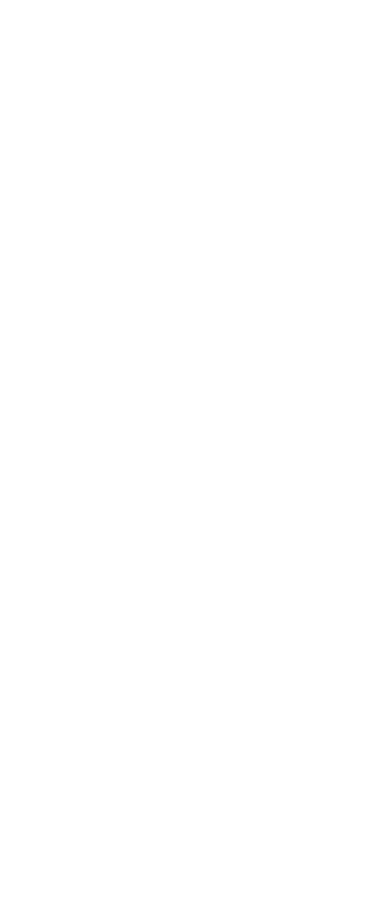
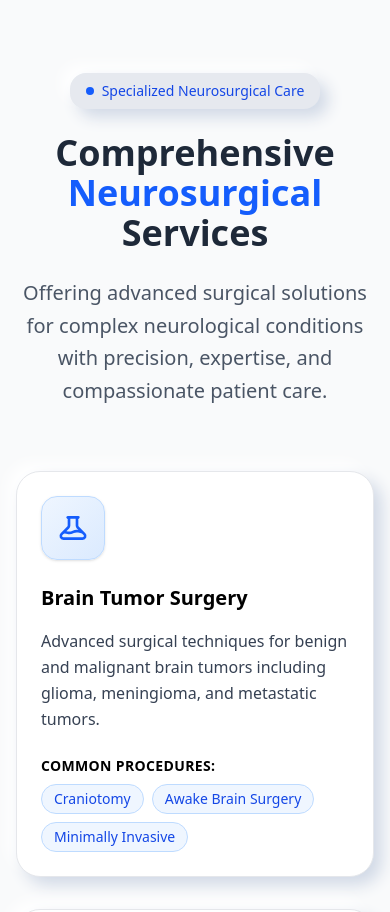
Before and after one commit to mdashraful24/dr-mak-client, a React (Vite) app: page / in a window 390 px wide. Shown: the part 1040-1952 px from the top of the page. Before the commit the page ends 1033 px from the top, so only its background shows below. Built offline with nearby package versions, Linux system fonts and the light colour scheme.

Commit message:
added services overview section

```diff
--- a/src/components/home/ServicesOverview.jsx
+++ b/src/components/home/ServicesOverview.jsx
@@ -1,7 +1,152 @@
 const ServicesOverview = () => {
+    const services = [
+        {
+            icon: (
+                <svg className="w-8 h-8" fill="none" stroke="currentColor" viewBox="0 0 24 24">
+                    <path strokeLinecap="round" strokeLinejoin="round" strokeWidth={2} d="M19.428 15.428a2 2 0 00-1.022-.547l-2.387-.477a6 6 0 00-3.86.517l-.318.158a6 6 0 01-3.86.517L6.05 15.21a2 2 0 00-1.806.547M8 4h8l-1 1v5.172a2 2 0 00.586 1.414l5 5c1.26 1.26.367 3.414-1.415 3.414H4.828c-1.782 0-2.674-2.154-1.414-3.414l5-5A2 2 0 009 10.172V5L8 4z" />
+                </svg>
+            ),
+            title: "Brain Tumor Surgery",
+            description: "Advanced surgical techniques for benign and malignant brain tumors including glioma, meningioma, and metastatic tumors.",
+            procedures: ["Craniotomy", "Awake Brain Surgery", "Minimally Invasive"]
+        },
+        {
+            icon: (
+                <svg className="w-8 h-8" fill="none" stroke="currentColor" viewBox="0 0 24 24">
+                    <path strokeLinecap="round" strokeLinejoin="round" strokeWidth={2} d="M4 5a1 1 0 011-1h14a1 1 0 011 1v2a1 1 0 01-1 1H5a1 1 0 01-1-1V5zM4 13a1 1 0 011-1h6a1 1 0 011 1v6a1 1 0 01-1 1H5a1 1 0 01-1-1v-6zM16 13a1 1 0 011-1h2a1 1 0 011 1v6a1 1 0 01-1 1h-2a1 1 0 01-1-1v-6z" />
+                </svg>
+            ),
+            title: "Spinal Surgery",
+            description: "Comprehensive spine care including disc herniation, spinal stenosis, deformities, and spinal cord tumors.",
+            procedures: ["Microdiscectomy", "Spinal Fusion", "Laminectomy"]
+        },
+        {
+            icon: (
+                <svg className="w-8 h-8" fill="none" stroke="currentColor" viewBox="0 0 24 24">
+                    <path strokeLinecap="round" strokeLinejoin="round" strokeWidth={2} d="M13 10V3L4 14h7v7l9-11h-7z" />
+                </svg>
+            ),
+            title: "Minimally Invasive Neurosurgery",
+            description: "State-of-the-art endoscopic and keyhole procedures for faster recovery and minimal tissue disruption.",
+            procedures: ["Endoscopic Surgery", "Keyhole Craniotomy", "Navigation-guided"]
+        },
+        {
+            icon: (
+                <svg className="w-8 h-8" fill="none" stroke="currentColor" viewBox="0 0 24 24">
+                    <path strokeLinecap="round" strokeLinejoin="round" strokeWidth={2} d="M12 15v2m-6 4h12a2 2 0 002-2v-6a2 2 0 00-2-2H6a2 2 0 00-2 2v6a2 2 0 002 2zm10-10V7a4 4 0 00-8 0v4h8z" />
+                </svg>
+            ),
+            title: "Pediatric Neurosurgery",
+            description: "Specialized care for children with congenital and acquired neurological conditions.",
+            procedures: ["Hydrocephalus", "Spina Bifida", "Pediatric Brain Tumors"]
+        },
+        {
+            icon: (
+                <svg className="w-8 h-8" fill="none" stroke="currentColor" viewBox="0 0 24 24">
+                    <path strokeLinecap="round" strokeLinejoin="round" strokeWidth={2} d="M9 12l2 2 4-4m5.618-4.016A11.955 11.955 0 0112 2.944a11.955 11.955 0 01-8.618 3.04A12.02 12.02 0 003 9c0 5.591 3.824 10.29 9 11.622 5.176-1.332 9-6.03 9-11.622 0-1.042-.133-2.052-.382-3.016z" />
+                </svg>
+            ),
+            title: "Neurotrauma",
+            description: "Emergency and critical care for head injuries, traumatic brain injuries, and spinal cord injuries.",
+            procedures: ["ICP Monitoring", "Decompressive Craniectomy", "Trauma Surgery"]
+        },
+        {
+            icon: (
+                <svg className="w-8 h-8" fill="none" stroke="currentColor" viewBox="0 0 24 24">
+                    <path strokeLinecap="round" strokeLinejoin="round" strokeWidth={2} d="M9 19v-6a2 2 0 00-2-2H5a2 2 0 00-2 2v6a2 2 0 002 2h2a2 2 0 002-2zm0 0V9a2 2 0 012-2h2a2 2 0 012 2v10m-6 0a2 2 0 002 2h2a2 2 0 002-2m0 0V5a2 2 0 012-2h2a2 2 0 012 2v14a2 2 0 01-2 2h-2a2 2 0 01-2-2z" />
+                </svg>
+            ),
+            title: "Functional Neurosurgery",
+            description: "Advanced procedures for movement disorders, epilepsy, and chronic pain conditions.",
+            procedures: ["Deep Brain Stimulation", "Epilepsy Surgery", "Pain Management"]
+        }
+    ];
+
     return (
-        <div>
+        <div className="py-20 bg-gray-50">
+            <div className="container mx-auto px-4">
+                {/* Header Section */}
+                <div className="text-center mb-16">
+                    <div className="inline-flex items-center px-4 py-2 rounded-2xl bg-neumorphic shadow-neumorphic-soft mb-6">
+                        <div className="w-2 h-2 bg-blue-600 rounded-full mr-2"></div>
+                        <span className="text-sm font-medium text-blue-700">Specialized Neurosurgical Care</span>
+                    </div>
 
+                    <h2 className="text-4xl md:text-5xl font-bold text-gray-800 mb-6">
+                        Comprehensive <span className="text-blue-600">Neurosurgical</span> Services
+                    </h2>
+
+                    <p className="text-xl text-gray-600 max-w-3xl mx-auto leading-relaxed">
+                        Offering advanced surgical solutions for complex neurological conditions with precision,
+                        expertise, and compassionate patient care.
+                    </p>
+                </div>
+
+                {/* Services Grid */}
+                <div className="grid grid-cols-1 md:grid-cols-2 lg:grid-cols-3 gap-8">
+                    {services.map((service, index) => (
+                        <div
+                            key={index}
+                            className="group bg-white rounded-3xl border border-gray-200 shadow-soft hover:shadow-softInset transition-all duration-500 transform hover:-translate-y-2 p-6"
+                        >
+                            {/* Icon Container */}
+                            <div className="w-16 h-16 rounded-2xl bg-linear-to-br from-blue-50 to-blue-100 border border-blue-200 shadow-sm flex items-center justify-center text-blue-600 mb-6 group-hover:scale-110 transition-transform duration-300">
+                                {service.icon}
+                            </div>
+
+                            {/* Service Title */}
+                            <h3 className="text-xl font-bold mb-4 group-hover:text-blue-600 transition-colors duration-300">
+                                {service.title}
+                            </h3>
+
+                            {/* Service Description */}
+                            <p className="text-gray-700 mb-6 leading-relaxed">
+                                {service.description}
+                            </p>
+
+                            {/* Procedures List */}
+                            <div className="space-y-2">
+                                <h4 className="text-sm font-semibold uppercase tracking-wide">
+                                    Common Procedures:
+                                </h4>
+                                <div className="flex flex-wrap gap-2">
+                                    {service.procedures.map((procedure, idx) => (
+                                        <span
+                                            key={idx}
+                                            className="px-3 py-1 bg-blue-50 text-blue-700 rounded-full text-sm font-medium border border-blue-200"
+                                        >
+                                            {procedure}
+                                        </span>
+                                    ))}
+                                </div>
+                            </div>
+
+                            {/* Hover Effect Border */}
+                            <div className="absolute inset-0 rounded-3xl border-2 border-transparent group-hover:border-blue-200 transition-all duration-300 pointer-events-none"></div>
+                        </div>
+                    ))}
+                </div>
+
+                {/* CTA Section */}
+                <div className="text-center mt-20">
+                    <div className="bg-linear-to-r from-blue-600 to-blue-700 rounded-3xl p-8 shadow-2xl">
+                        <h3 className="text-2xl md:text-3xl font-bold text-white mb-4">
+                            Ready to Discuss Your Neurosurgical Needs?
+                        </h3>
+                        <p className="text-blue-100 text-lg mb-6 max-w-2xl mx-auto">
+                            Schedule a consultation with our board-certified neurosurgeon to explore your treatment options.
+                        </p>
+                        <div className="flex flex-col sm:flex-row gap-4 justify-center">
+                            <button className="px-8 py-4 bg-white text-blue-600 font-semibold rounded-2xl shadow-lg hover:shadow-xl transition-all duration-300 transform hover:-translate-y-1">
+                                Book Consultation
+                            </button>
+                            <button className="px-8 py-4 bg-transparent border-2 border-white text-white font-semibold rounded-2xl hover:bg-white hover:text-blue-600 transition-all duration-300">
+                                Call Now: (555) 123-4567
+                            </button>
+                        </div>
+                    </div>
+                </div>
+            </div>
         </div>
     );
 };
--- a/src/index.css
+++ b/src/index.css
@@ -29,3 +29,25 @@
 .bg-neumorphic {
     background: #e6e9ef;
 }
+
+
+/* SERVICES OVERVIEW */
+/* Neumorphic Shadows */
+.shadow-soft {
+    box-shadow: 8px 8px 16px #d1d9e6, -8px -8px 16px #ffffff;
+}
+
+.shadow-softInset {
+    box-shadow: inset 8px 8px 16px #d1d9e6, inset -8px -8px 16px #ffffff;
+}
+
+/* Smooth transitions */
+* {
+    transition: all 0.3s ease;
+}
+
+/* Custom background for cards */
+.bg-neuro-card {
+    background: linear-gradient(145deg, #ffffff, #f5f7fa);
+    border: 1px solid #e2e8f0;
+}
--- a/src/pages/Home/Home.jsx
+++ b/src/pages/Home/Home.jsx
@@ -1,9 +1,11 @@
 import HeroSection from "../../components/home/HeroSection";
+import ServicesOverview from "../../components/home/ServicesOverview";
 
 const Home = () => {
     return (
-        <div className="pt-10 lg:pt-0">
+        <div className="pt-10 lg:pt-7">
             <HeroSection />
+            <ServicesOverview />
         </div>
     );
 };
```
